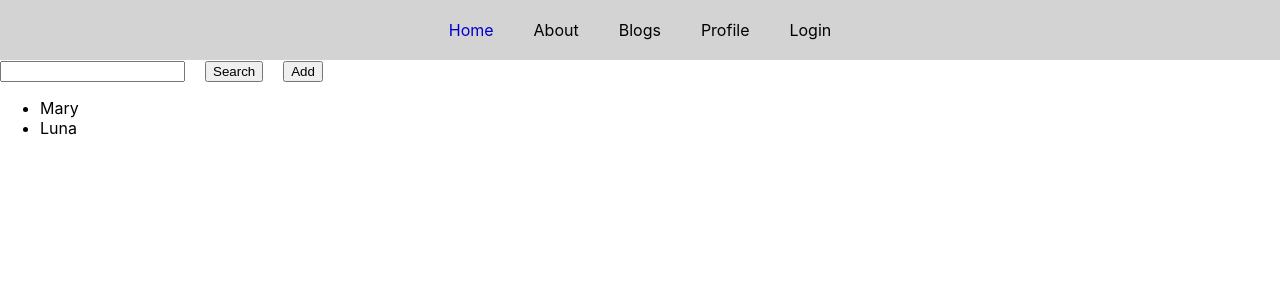
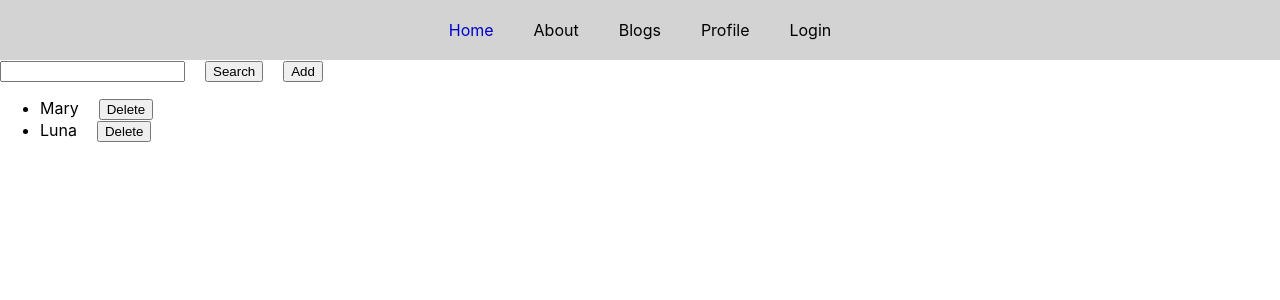
Before and after one commit to Solomii/hw-react-hook, a React (Create React App) app: page / in a window 1280 px wide. Shown: the top 300 px of the page. Built offline with nearby package versions, Linux system fonts and the light colour scheme.

Commit message:
[#0] Add useCallback

```diff
--- a/src/page/PageHomeItems.jsx
+++ b/src/page/PageHomeItems.jsx
@@ -1,13 +1,16 @@
 import React, { memo, useEffect } from "react";
 
-const HomePageItem = memo(({ user }) => {
+const HomePageItem = memo(({ user, handleDelete }) => {
   useEffect(() => {
-    console.log("Item render")
+    console.log("Item render" + user.name)
   });
 
   return (
     <li>
       {user.name}
+      <button onClick={() => handleDelete(user.id)}>
+        Delete
+      </button>
     </li>
   )
 
--- a/src/page/PageHomeList.jsx
+++ b/src/page/PageHomeList.jsx
@@ -3,7 +3,7 @@ import { HomePageItem } from "./PageHomeItems";
 
 
 
-const HomePageList = memo(({ users }) => {
+const HomePageList = memo(({ users, handleDelete }) => {
   useEffect(() => {
     console.log("list render")
   });
@@ -11,7 +11,7 @@ const HomePageList = memo(({ users }) => {
   return (
     <ul>
       {users.map(user => (
-        <HomePageItem key={user.id} user={user}/>
+        <HomePageItem key={user.id} user={user} handleDelete={ handleDelete}/>
       ))}
     </ul>
   )
--- a/src/pages/HomePage.jsx
+++ b/src/pages/HomePage.jsx
@@ -1,4 +1,4 @@
-import React, { useState, useEffect, useMemo } from "react";
+import React, { useState, useEffect, useMemo, useCallback } from "react";
 import { HomePageList } from "../page/PageHomeList";
 
 const HomePage = () => {
@@ -12,9 +12,13 @@ const HomePage = () => {
   const [search, setSearch] = useState("");
 
   const handleAdd = () => {
-    const newUser = { id: Date.now(), name: text }
-    setUsers([...users, newUser])
-  }
+    const newUser = { id: Date.now(), name: text };
+    setUsers([...users, newUser]);
+  };
+
+  const handleDelete = useCallback((userId) => {
+    setUsers(users.filter(user => user.id !== userId));
+  }, [users]);
 
   const handleSearch = () => {
     setSearch(text);
@@ -22,8 +26,7 @@ const HomePage = () => {
 
   const filterUsers = useMemo(() =>
     users.filter((user) => {
-      console.log('filter obj')
-      return user.name.toLowerCase().includes(search.toLocaleLowerCase())
+      return user.name.toLowerCase().includes(search.toLocaleLowerCase());
     })
     , [search, users]);
 
@@ -36,7 +39,7 @@ const HomePage = () => {
       <input type="text" value={text} onChange={(e) => setText(e.target.value)} />
       <button onClick={handleSearch}>Search</button>
       <button onClick={handleAdd}>Add</button>
-      <HomePageList users={filterUsers}/>
+      <HomePageList users={filterUsers} handleDelete={handleDelete}/>
     </div>
   )
 }
```
